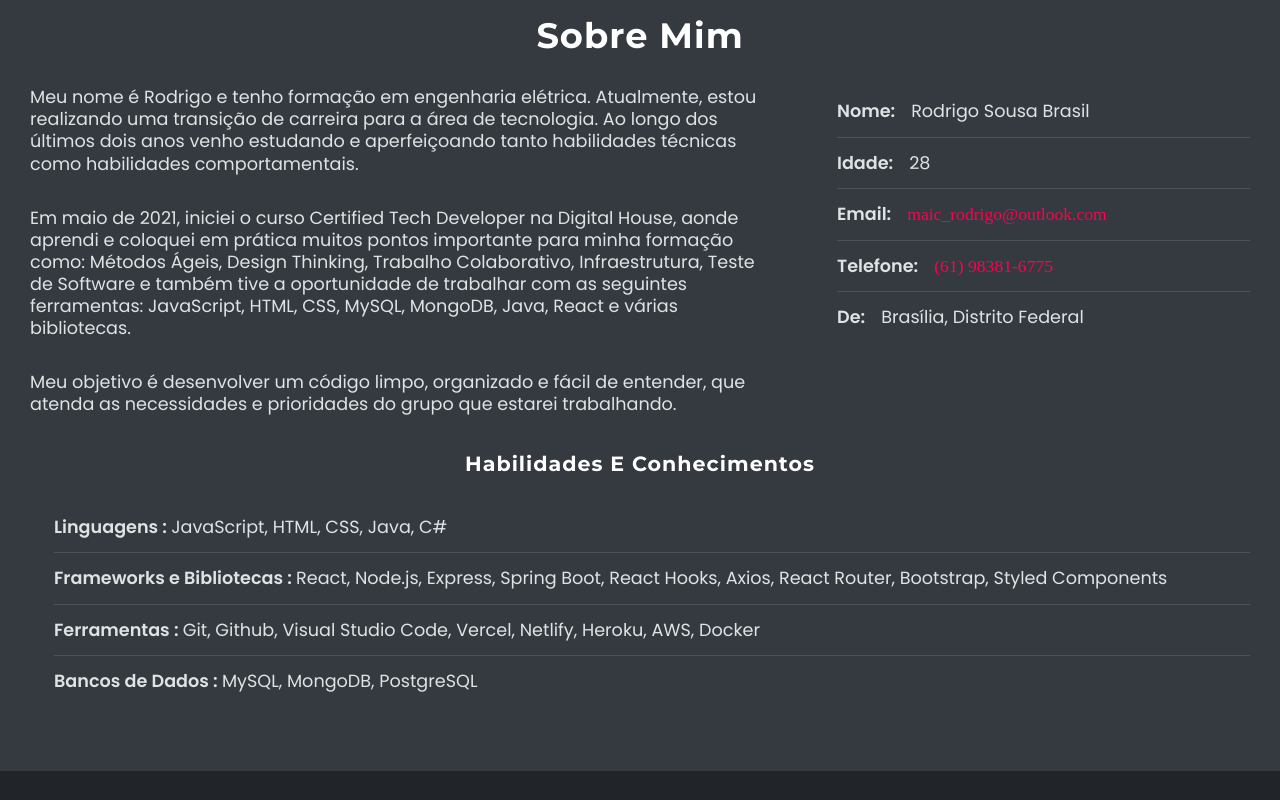
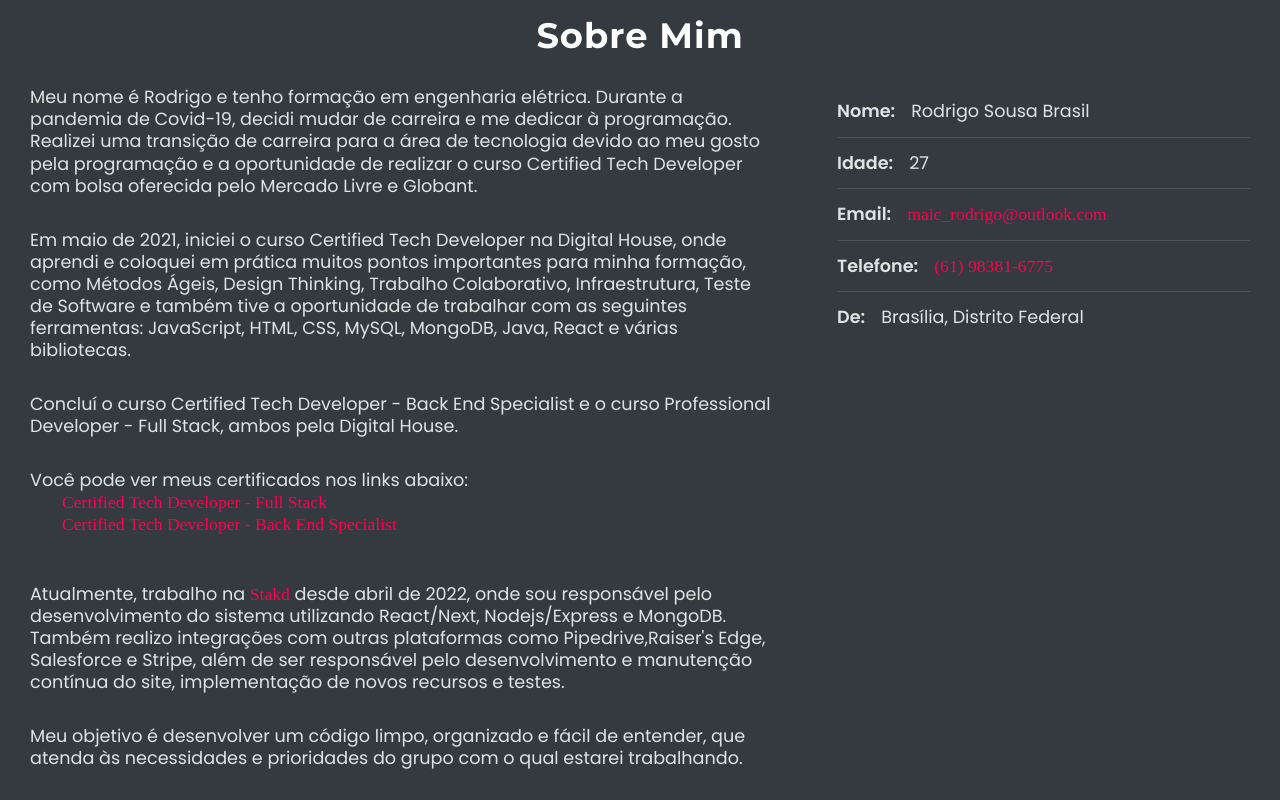
Before and after one commit to rodrigo-brasil/portifolio, a React (Create React App) app: page / in a window 1280 px wide. Shown: the part 840-1640 px from the top of the page. Built offline with nearby package versions, Linux system fonts and the light colour scheme.

Commit message:
Feat: added function to get correct age Refac: update about description

```diff
--- a/src/components/About/index.js
+++ b/src/components/About/index.js
@@ -1,87 +1,194 @@
-import React from 'react'
-import styled from 'styled-components'
-import { Container } from '../../styles/Container.styled'
-import { Row, Col } from '../../styles/Row.styled'
-import Typography from '../../styles/Typography.styled'
+import React from "react";
+import styled from "styled-components";
+import { Container } from "../../styles/Container.styled";
+import { Row, Col } from "../../styles/Row.styled";
+import Typography from "../../styles/Typography.styled";
 
 export const About = () => {
+  const calculateAge = () => {
+    const birthDate = new Date(1994, 0, 6); // 6 de janeiro de 1994
+    const today = new Date();
+    let age = today.getFullYear() - birthDate.getFullYear();
+    const monthDifference = today.getMonth() - birthDate.getMonth();
+    if (
+      monthDifference < 0 ||
+      (monthDifference === 0 && today.getDate() < birthDate.getDate())
+    ) {
+      age--;
+    }
+    return age;
+  };
   return (
     <Section id="about">
       <Container>
-                <Typography as="h1" align="center" heading >Sobre Mim</Typography>
+        <Typography as="h1" align="center" heading>
+          Sobre Mim
+        </Typography>
         <Row gap="1rem" marginB="1rem">
           <Col size="60%" gap="1rem">
             <p>
-                            Meu nome é Rodrigo e tenho formação em engenharia elétrica. Atualmente, estou realizando uma transição de carreira para a área de tecnologia. Ao longo dos últimos dois anos venho estudando e aperfeiçoando tanto habilidades técnicas como habilidades comportamentais.
+              Meu nome é Rodrigo e tenho formação em engenharia elétrica.
+              Durante a pandemia de Covid-19, decidi mudar de carreira e me
+              dedicar à programação. Realizei uma transição de carreira para a
+              área de tecnologia devido ao meu gosto pela programação e a
+              oportunidade de realizar o curso Certified Tech Developer com
+              bolsa oferecida pelo Mercado Livre e Globant.
             </p>
             <p>
-                            Em maio de 2021, iniciei o curso Certified Tech Developer na Digital House, aonde aprendi e coloquei em prática muitos pontos importante para minha formação como: Métodos Ágeis, Design Thinking, Trabalho Colaborativo, Infraestrutura, Teste de Software e também tive a oportunidade de trabalhar com as seguintes ferramentas: JavaScript, HTML, CSS, MySQL, MongoDB, Java, React e várias bibliotecas.
+              Em maio de 2021, iniciei o curso Certified Tech Developer na
+              Digital House, onde aprendi e coloquei em prática muitos pontos
+              importantes para minha formação, como Métodos Ágeis, Design
+              Thinking, Trabalho Colaborativo, Infraestrutura, Teste de Software
+              e também tive a oportunidade de trabalhar com as seguintes
+              ferramentas: JavaScript, HTML, CSS, MySQL, MongoDB, Java, React e
+              várias bibliotecas.
             </p>
-
             <p>
-                            Meu objetivo é desenvolver um código limpo, organizado e fácil de entender, que atenda as necessidades e prioridades do grupo que estarei trabalhando.
+              Concluí o curso Certified Tech Developer - Back End Specialist e o
+              curso Professional Developer - Full Stack, ambos pela Digital
+              House.
             </p>
-
+            <p>
+              Você pode ver meus certificados nos links abaixo:
+              <ul>
+                <li>
+                  <a
+                    href="https://drive.google.com/file/d/1hv73gUvAyGXGgWi-AT43kev1XowQnoNC/view"
+                    target="_blank"
+                    rel="noopener noreferrer"
+                  >
+                    Certified Tech Developer - Full Stack
+                  </a>
+                </li>
+                <li>
+                  <a
+                    href="https://drive.google.com/file/d/1T_Esw1NYJBELu8LNB4Z5i0EbPM34UeBW/view"
+                    target="_blank"
+                    rel="noopener noreferrer"
+                  >
+                    Certified Tech Developer - Back End Specialist
+                  </a>
+                </li>
+              </ul>
+            </p>
+            <p>
+              Atualmente, trabalho na{" "}
+              <a
+                href="https://stakd.app/"
+                target="_blank"
+                rel="noopener noreferrer"
+              >
+                Stakd
+              </a>{" "}
+              desde abril de 2022, onde sou responsável pelo desenvolvimento do
+              sistema utilizando React/Next, Nodejs/Express e MongoDB. Também
+              realizo integrações com outras plataformas como Pipedrive,Raiser's
+              Edge, Salesforce e Stripe, além de ser responsável pelo
+              desenvolvimento e manutenção contínua do site, implementação de
+              novos recursos e testes.
+            </p>
+            <p>
+              Meu objetivo é desenvolver um código limpo, organizado e fácil de
+              entender, que atenda às necessidades e prioridades do grupo com o
+              qual estarei trabalhando.
+            </p>
           </Col>
           <Col size="35%">
-
             <Dados>
               <li>
-                                <Typography as="span" weight="600" me="1rem">Nome:</Typography>Rodrigo Sousa Brasil
+                <Typography as="span" weight="600" me="1rem">
+                  Nome:
+                </Typography>
+                Rodrigo Sousa Brasil
               </li>
               <li>
-                                <Typography as="span" weight="600" me="1rem">Idade:</Typography>28
+                <Typography as="span" weight="600" me="1rem">
+                  Idade:
+                </Typography>
+                {calculateAge()}
               </li>
               <li>
-                                <Typography as="span" weight="600" me="1rem">Email:</Typography><a href="mailto:maic_rodrigo@outlook.com">maic_rodrigo@outlook.com</a>
+                <Typography as="span" weight="600" me="1rem">
+                  Email:
+                </Typography>
+                <a href="mailto:maic_rodrigo@outlook.com">
+                  maic_rodrigo@outlook.com
+                </a>
               </li>
               <li>
-                                <Typography as="span" weight="600" me="1rem">Telefone:</Typography><a href="tel:+5561983816775">(61) 98381-6775</a>
+                <Typography as="span" weight="600" me="1rem">
+                  Telefone:
+                </Typography>
+                <a href="tel:+5561983816775">(61) 98381-6775</a>
               </li>
               <li>
-                                <Typography as="span" weight="600" me="1rem">De:</Typography>Brasília, Distrito Federal
+                <Typography as="span" weight="600" me="1rem">
+                  De:
+                </Typography>
+                Brasília, Distrito Federal
               </li>
             </Dados>
-
           </Col>
         </Row>
-                <Typography as="h3" align="center" heading >Habilidades E Conhecimentos</Typography>
+        <Typography as="h3" align="center" heading>
+          Habilidades E Conhecimentos
+        </Typography>
         <Row>
           <Col>
             <Dados>
-                            <li><Typography as="span" weight="600">Linguagens : </Typography>JavaScript, HTML, CSS, Java, C#</li>
-                            <li><Typography as="span" weight="600">Frameworks e Bibliotecas : </Typography>React, Node.js, Express, Spring Boot, React Hooks, Axios, React Router, Bootstrap, Styled Components</li>
-                            <li><Typography as="span" weight="600">Ferramentas : </Typography>Git, Github, Visual Studio Code, Vercel, Netlify, Heroku, AWS, Docker</li>
-                            <li><Typography as="span" weight="600">Bancos de Dados : </Typography>MySQL, MongoDB, PostgreSQL</li>
+              <li>
+                <Typography as="span" weight="600">
+                  Linguagens :{" "}
+                </Typography>
+                JavaScript, HTML, CSS, Java, C#
+              </li>
+              <li>
+                <Typography as="span" weight="600">
+                  Frameworks e Bibliotecas :{" "}
+                </Typography>
+                React, Node.js, Express, Spring Boot, React Hooks, Axios, React
+                Router, Bootstrap, Styled Components
+              </li>
+              <li>
+                <Typography as="span" weight="600">
+                  Ferramentas :{" "}
+                </Typography>
+                Git, Github, Visual Studio Code, Vercel, Netlify, Heroku, AWS,
+                Docker
+              </li>
+              <li>
+                <Typography as="span" weight="600">
+                  Bancos de Dados :{" "}
+                </Typography>
+                MySQL, MongoDB, PostgreSQL
+              </li>
             </Dados>
           </Col>
         </Row>
       </Container>
     </Section>
-    )
-}
+  );
+};
 
 const Section = styled(Row)`
   padding-block: 3rem;
   text-align: left;
-                background-color:${props => props.theme.colors.bodyLight};
+  background-color: ${(props) => props.theme.colors.bodyLight};
   position: relative;
-                color: ${props => props.theme.colors.textLight};
+  color: ${(props) => props.theme.colors.textLight};
 `;
 
 const Dados = styled.ul`
-
-
   li {
     border-bottom: 1px solid rgba(250, 250, 250, 0.12);
-        padding-block: .75rem;
+    padding-block: 0.75rem;
 
     &:last-child {
       border-bottom: none;
     }
   }
 
-@media (min-width: ${props => props.theme.breakpoints.lg}) {
-    padding-left: 1.5rem
+  @media (min-width: ${(props) => props.theme.breakpoints.lg}) {
+    padding-left: 1.5rem;
   }
 `;
```
Lines whose indentation alone changed are shown as unchanged.
